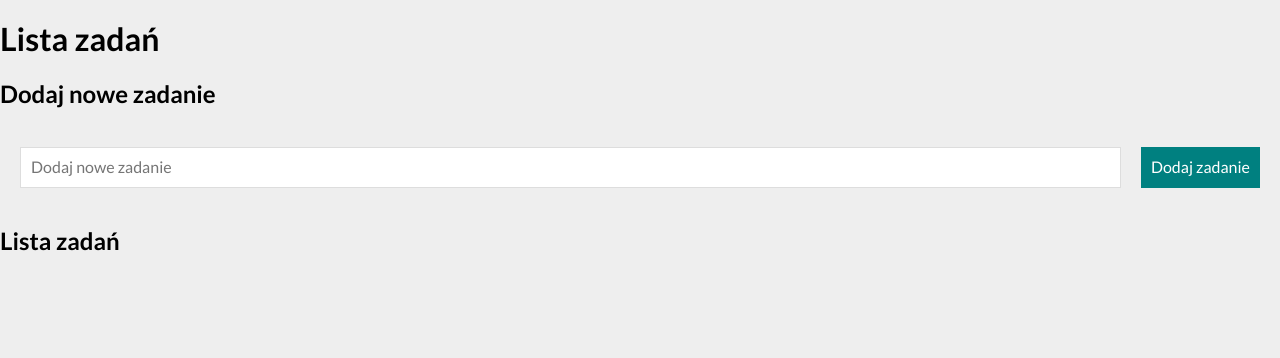
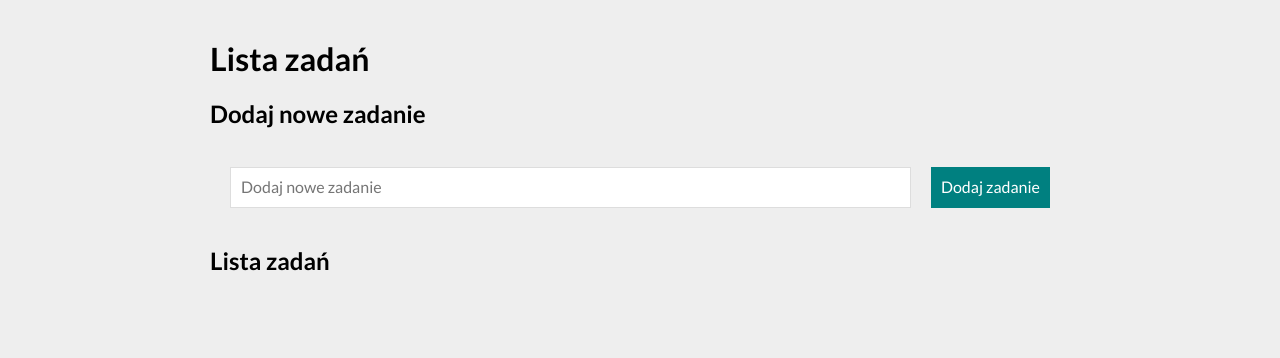
Before and after one commit to gmsAndrzej/06_HomeWorkToDoList, a plain HTML site: page index.html in a window 1280 px wide. Drawn offline with nearby package versions, Linux system fonts and the light colour scheme.

Commit message:
rename container

```diff
--- a/css/container.css
+++ b/css/container.css
@@ -1,4 +1,4 @@
-.cantainer {
+.container {
 
     max-width: 900px;
     padding: 20px;
```
